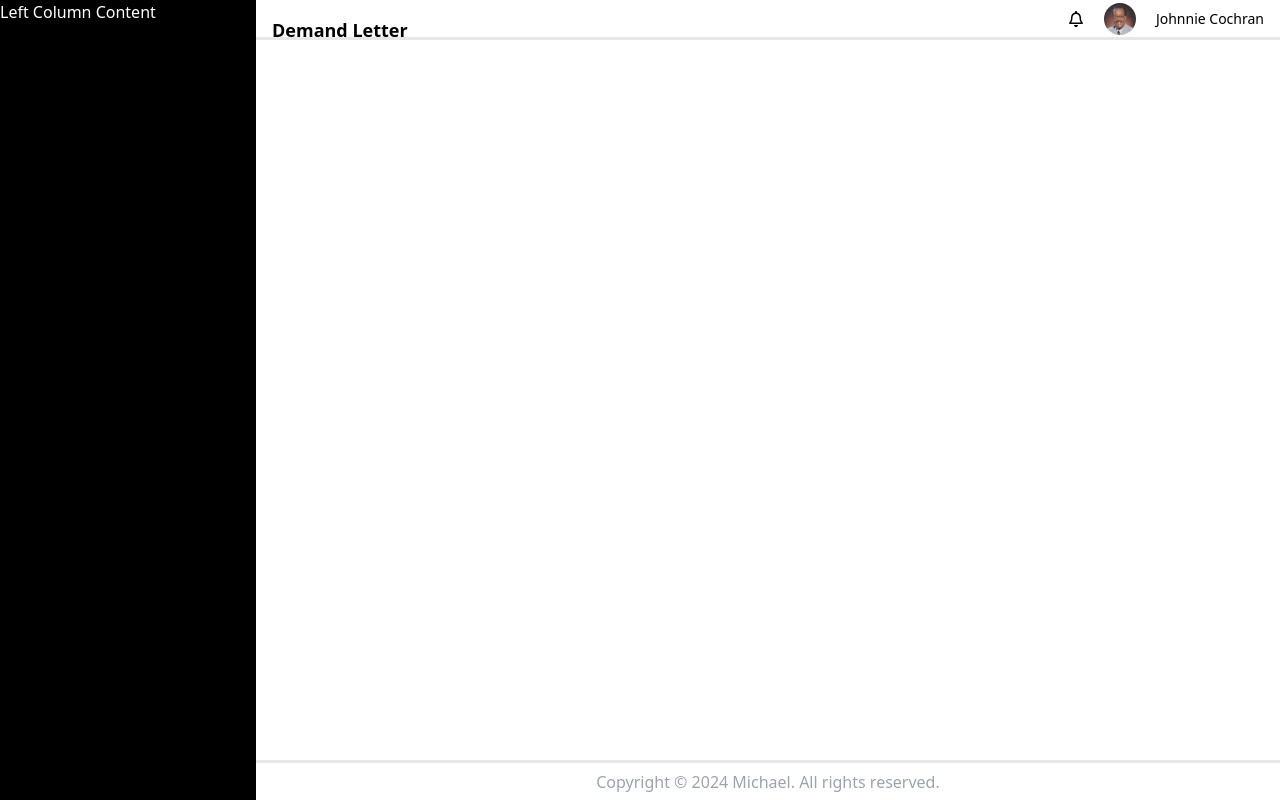
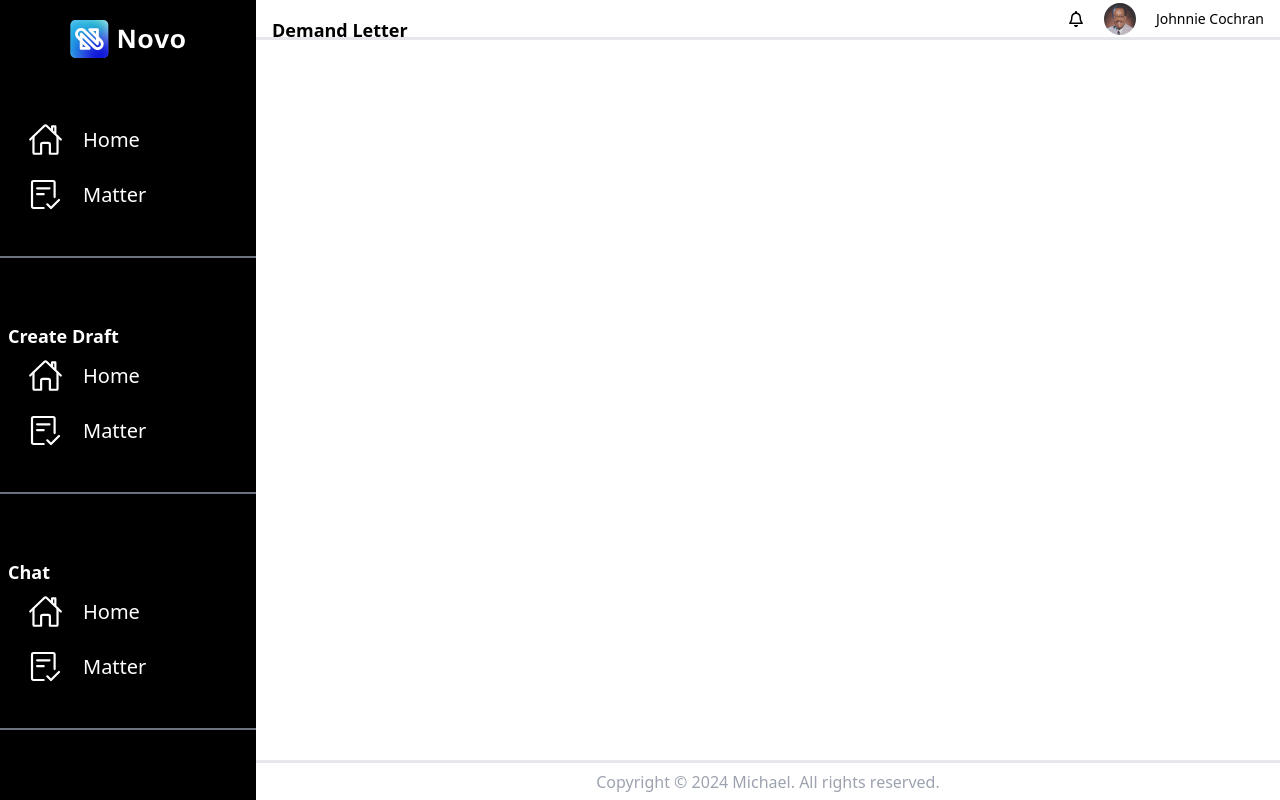
Before and after one commit to michaelpaulcuccia/learntailwind, a Next.js app in the folder my-app/: page / in a window 1280 px wide. Built offline with nearby package versions, Linux system fonts and the light colour scheme.

Commit message:
progress capture, continue with left side

```diff
--- /dev/null
+++ b/my-app/src/app/components/ColItemContainer.tsx
@@ -0,0 +1,32 @@
+import IconWithText from "./IconWithText";
+
+type ColItemContainerProps = {
+  items: {
+    headline?: string;
+    items: {
+      icon: JSX.Element;
+      text: string;
+    }[];
+  }[];
+};
+
+const ColItemContainer = ({ items }: ColItemContainerProps) => {
+  return (
+    <>
+      {items.map((section, index) => (
+        <div className="flex flex-col items-start border-b-2 border-gray-500 px-2 mt-16 pb-2">
+          <div key={index} className="mb-4">
+            {section.headline && (
+              <h2 className="text-lg font-semibold mb-2">{section.headline}</h2>
+            )}
+            {section.items.map((item, itemIndex) => (
+              <IconWithText key={itemIndex} icon={item.icon} text={item.text} />
+            ))}
+          </div>
+        </div>
+      ))}
+    </>
+  );
+};
+
+export default ColItemContainer;
--- /dev/null
+++ b/my-app/src/app/components/IconWithText.tsx
@@ -0,0 +1,17 @@
+import { ReactNode } from "react";
+
+type IconWithTextProps = {
+  icon: ReactNode;
+  text: string;
+};
+
+const IconWithText = ({ icon, text }: IconWithTextProps) => {
+  return (
+    <div className="flex items-center mb-5 ml-5">
+      <span className="mr-5">{icon}</span>
+      <span className="text-xl">{text}</span>
+    </div>
+  );
+};
+
+export default IconWithText;
--- a/my-app/src/app/components/LeftColumn.tsx
+++ b/my-app/src/app/components/LeftColumn.tsx
@@ -1,12 +1,40 @@
-import { ReactNode } from "react";
+import ColItemContainer from "./ColItemContainer";
+import { IoHomeOutline } from "react-icons/io5";
+import { GoChecklist } from "react-icons/go";
 
-type LeftColumnProps = {
-  children: ReactNode;
-};
+const LeftColumn = () => {
+  const newItems = [
+    {
+      items: [
+        { icon: <IoHomeOutline fontSize={35} />, text: "Home" },
+        { icon: <GoChecklist fontSize={35} />, text: "Matter" },
+      ],
+    },
+    {
+      headline: "Create Draft",
+      items: [
+        { icon: <IoHomeOutline fontSize={35} />, text: "Home" },
+        { icon: <GoChecklist fontSize={35} />, text: "Matter" },
+      ],
+    },
+    {
+      headline: "Chat",
+      items: [
+        { icon: <IoHomeOutline fontSize={35} />, text: "Home" },
+        { icon: <GoChecklist fontSize={35} />, text: "Matter" },
+      ],
+    },
+  ];
 
-const LeftColumn = ({ children }: LeftColumnProps) => {
   return (
-    <div className="w-1/5 flex flex-col bg-black text-white">{children}</div>
+    <div className="w-1/5 flex flex-col bg-black text-white">
+      <img
+        src="/images/novo.svg"
+        alt="Novo"
+        className="w-[116px] h-[38px] mx-auto mt-5"
+      />
+      <ColItemContainer items={newItems} />
+    </div>
   );
 };
 
```
Also changed, not shown: my-app/public/images/novo.svg (added).
